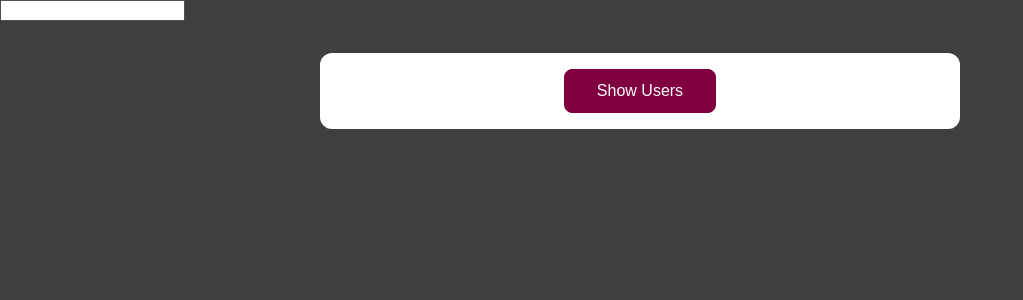
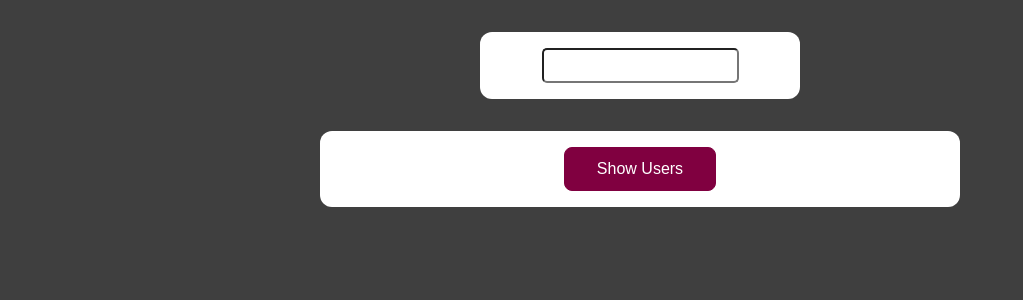
Before and after one commit to sreeyu/class_based, a React (Create React App) app: page / in a window 1280 px wide. Shown: the top 300 px of the page, without its empty margins (0-1023 px from the left). Built offline with nearby package versions, Linux system fonts and the light colour scheme.

Commit message:
Add styling to userFinder component

```diff
--- a/src/components/userList/UserFinder.module.css
+++ b/src/components/userList/UserFinder.module.css
@@ -0,0 +1,13 @@
+.finder {
+    margin: 2rem auto;
+    background-color: white;
+    padding: 1rem;
+    border-radius: 12px;
+    max-width: 20rem;
+    text-align: center;
+  }
+
+  .finder input{
+    padding: 0.5rem;
+    border-radius: 5px;
+  }
```
